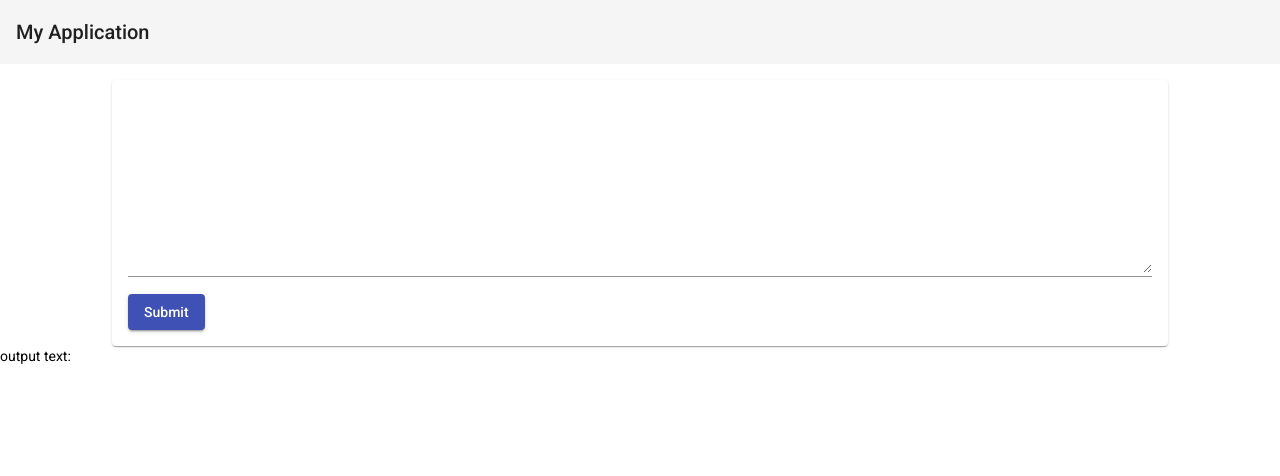
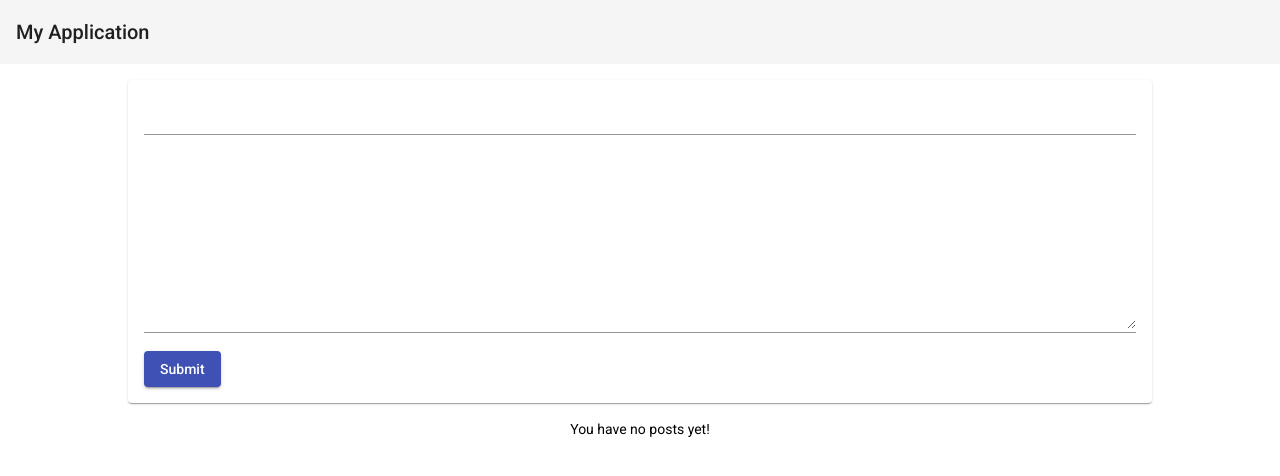
Before and after one commit to Mutembeijoe/MEAN, an Angular app: page / in a window 1280 px wide. Shown: the top 476 px of the page. Built offline with nearby package versions, Linux system fonts and the light colour scheme.

Commit message:
adds an input and output to communicate between post-create and post-list components, also adds a Post Interface

```diff
--- a/src/app/app.component.css
+++ b/src/app/app.component.css
@@ -1,3 +1,6 @@
 main {
   margin-top: 1rem;
+  width: 80%;
+  margin-left: auto;
+  margin-right: auto;
 }
--- a/src/app/app.component.html
+++ b/src/app/app.component.html
@@ -1,6 +1,7 @@
 <app-header></app-header>
 <main>
-  <app-post-create></app-post-create>
+  <app-post-create (postCreated)="onAddPost($event)"></app-post-create>
+  <app-post-list [posts]="storedPosts"></app-post-list>
 </main>
 
 <!-- <router-outlet></router-outlet> -->
--- a/src/app/app.component.ts
+++ b/src/app/app.component.ts
@@ -1,10 +1,16 @@
 import { Component } from '@angular/core';
+import { Post } from './interfaces/post';
 
 @Component({
   selector: 'app-root',
   templateUrl: './app.component.html',
-  styleUrls: ['./app.component.css']
+  styleUrls: ['./app.component.css'],
 })
 export class AppComponent {
+  storedPosts: Post[] = [];
   title = 'mean-course';
+
+  onAddPost(post: Post) {
+    this.storedPosts.push(post);
+  }
 }
--- a/src/app/components/posts/post-create/post-create.component.css
+++ b/src/app/components/posts/post-create/post-create.component.css
@@ -1,8 +1,3 @@
-mat-card {
-  width: 80%;
-  margin: auto;
-}
-
 mat-form-field,
 textarea {
   width: 100%;
--- a/src/app/components/posts/post-create/post-create.component.html
+++ b/src/app/components/posts/post-create/post-create.component.html
@@ -1,11 +1,12 @@
 <mat-card>
   <mat-form-field>
-    <textarea matInput cols="30" rows="10" [(ngModel)]="enteredValue">
+    <input matInput type="text" [(ngModel)]="enteredTitle" />
+  </mat-form-field>
+  <mat-form-field>
+    <textarea matInput cols="30" rows="10" [(ngModel)]="enteredContent">
     </textarea>
   </mat-form-field>
   <button (click)="onNoteSubmitted()" mat-raised-button color="primary">
     Submit
   </button>
 </mat-card>
-
-<p>output text: {{ postCreated }}</p>
--- a/src/app/components/posts/post-create/post-create.component.ts
+++ b/src/app/components/posts/post-create/post-create.component.ts
@@ -1,4 +1,5 @@
-import { Component, OnInit } from '@angular/core';
+import { Post } from './../../../interfaces/post';
+import { Component, EventEmitter, Output } from '@angular/core';
 
 @Component({
   selector: 'app-post-create',
@@ -6,9 +7,11 @@ import { Component, OnInit } from '@angular/core';
   styleUrls: ['./post-create.component.css'],
 })
 export class PostCreateComponent {
-  enteredValue = '';
-  postCreated = '';
+  enteredTitle = '';
+  enteredContent = '';
+  @Output() postCreated = new EventEmitter<Post>();
   onNoteSubmitted() {
-    this.postCreated = this.enteredValue;
+    let post: Post = { title: this.enteredTitle, content: this.enteredContent };
+    this.postCreated.emit(post);
   }
 }
--- /dev/null
+++ b/src/app/components/posts/post-list/post-list.component.css
@@ -0,0 +1,7 @@
+:host {
+  display: block;
+  margin-top: 1rem;
+}
+.no-posts-info {
+  text-align: center;
+}
--- /dev/null
+++ b/src/app/components/posts/post-list/post-list.component.html
@@ -0,0 +1,12 @@
+<mat-accordion *ngIf="posts.length > 0; else noPosts">
+  <mat-expansion-panel *ngFor="let post of posts">
+    <mat-expansion-panel-header>
+      <mat-panel-title> {{ post.title }} </mat-panel-title>
+    </mat-expansion-panel-header>
+    <p>{{ post.content }}</p>
+  </mat-expansion-panel>
+</mat-accordion>
+
+<ng-template #noPosts>
+  <p class="no-posts-info">You have no posts yet!</p>
+</ng-template>
--- /dev/null
+++ b/src/app/interfaces/post.ts
@@ -0,0 +1,4 @@
+export interface Post {
+  title: string;
+  content: string;
+}
```
Also changed, not shown: src/app/app.module.ts (+9 -1 lines), src/app/components/posts/post-list/post-list.component.ts (added, +11 -0 lines), 1 other file (tests, documents, lock files or other folders).
